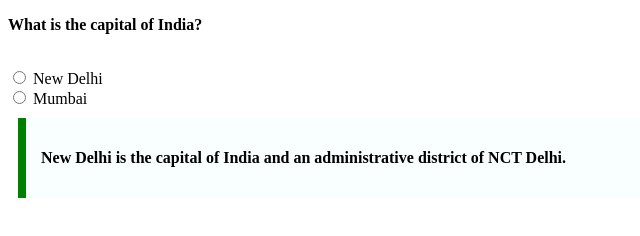
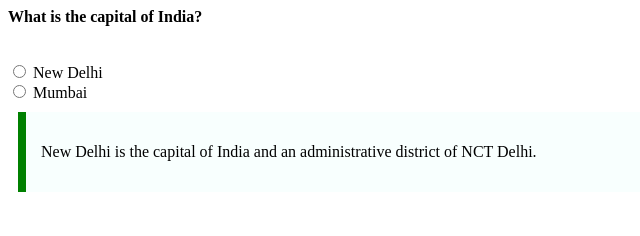
Before and after one commit to acciojob/trivia-AbhiSOULJeet, a website: page main.html in a window 1280 px wide. Shown: the whole page, without its empty margins (0-640 px from the left). Drawn offline with Linux system fonts and the light colour scheme.

Commit message:
created a submission

```diff
--- a/main.html
+++ b/main.html
@@ -12,7 +12,9 @@
 </script>
 	<div id="design">
 
-	<p style="font-weight:bold;"> What is the capital of India?</p>
+	<label style="font-weight:bold;"> What is the capital of India?</label>
+		<br>
+		<br>
 		<br>
 		<input type="radio" id="option1" name="quiz" value="New Delhi">
 		<label for="option1">New Delhi</label>
--- a/styles.css
+++ b/styles.css
@@ -4,6 +4,5 @@ margin: 10px;
 padding: 15px;
 border-left: 8px solid green;
 background-color: #f8fffe;
-font-weight: bold;
 }
 /* Your CSS Code here. */
```
